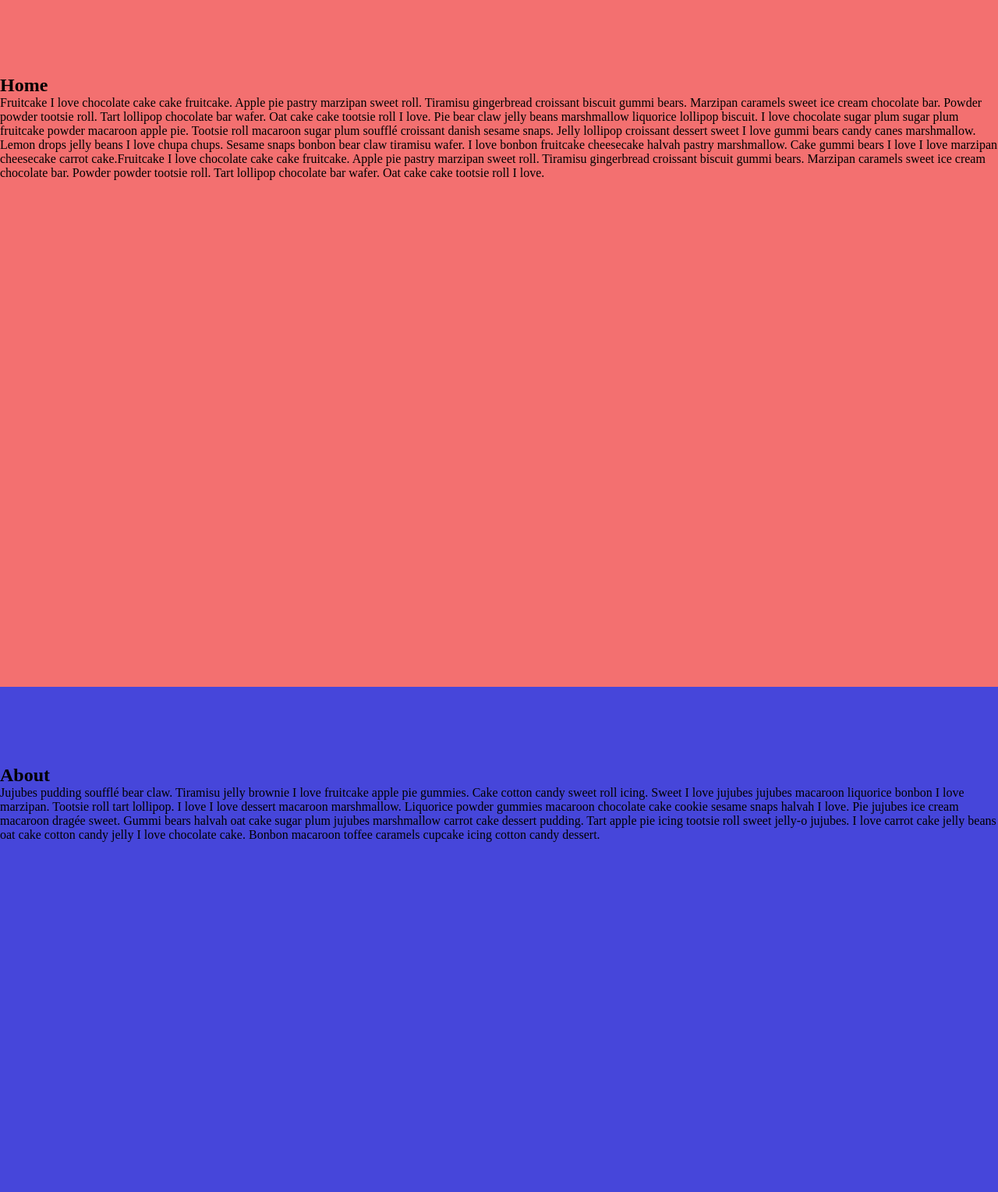
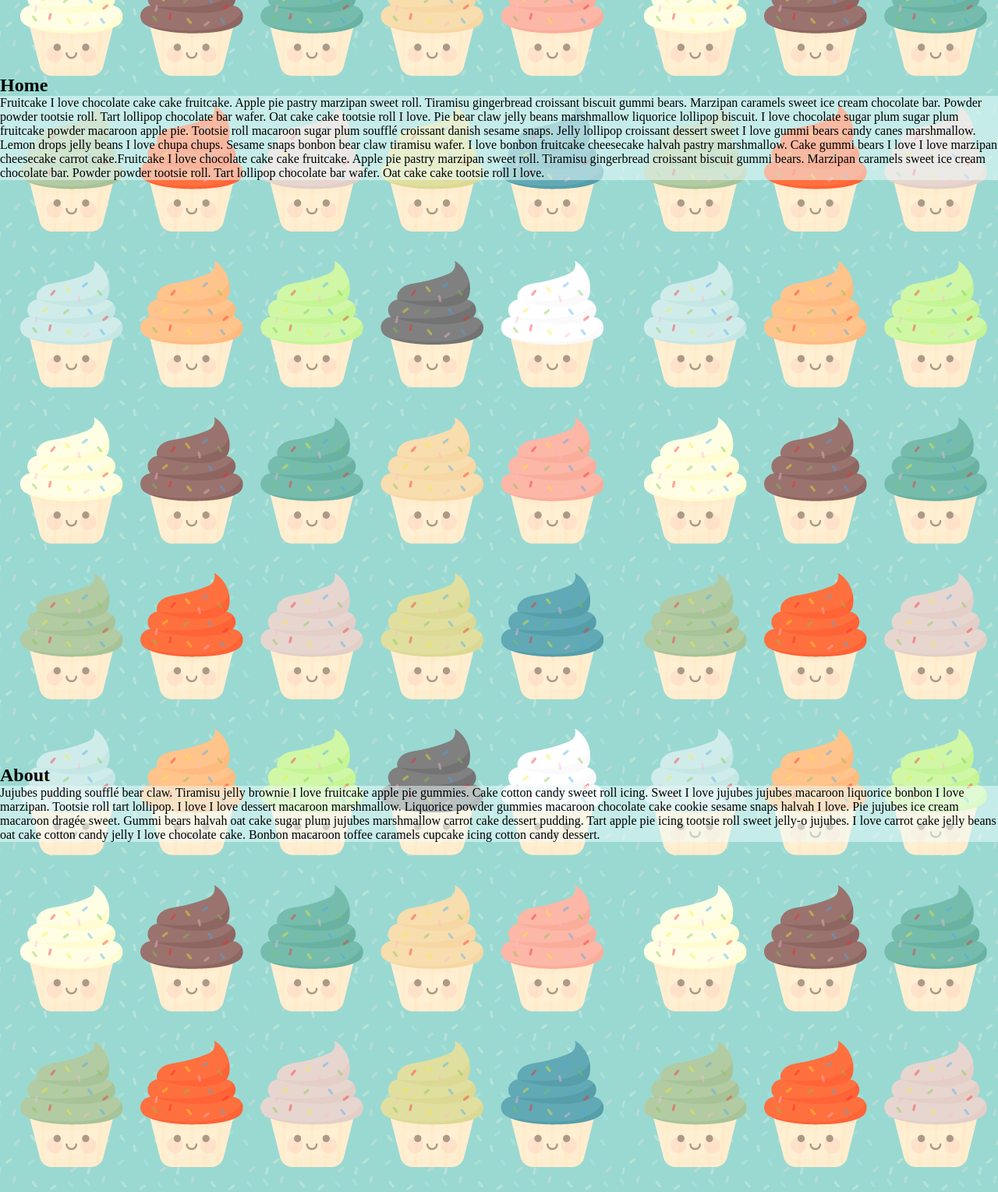
Before and after one commit to CristianaCostaPereira/Landing-Page, a plain HTML site: page index.html in a window 1280 px wide. Shown: the part 84-1613 px from the top of the page at 78% size. Drawn offline with nearby package versions, Linux system fonts and the light colour scheme.

Commit message:
Add background-image cupcakes

```diff
--- a/css/style.css
+++ b/css/style.css
@@ -5,6 +5,10 @@
     margin: 0px;
     padding: 0px;
     box-sizing: border-box;
+}
+
+body {
+    background-image: url("../images/cupcakes.png");
 }
 
 nav {
@@ -26,6 +30,10 @@ section {
 
 main {
     padding-top: 80px;
+}
+
+main section p {
+    background-color: rgb(240 255 255 / 51%);
 }
 
 .logo {
--- a/index.html
+++ b/index.html
@@ -34,8 +34,7 @@
 
 
         <main>
-            <section id="home"
-                style="background-color: rgb(243, 112, 112);">
+            <section id="home">
                 <h1>Home</h1>
                 <p>
                     Fruitcake I love chocolate cake cake fruitcake. Apple pie pastry marzipan sweet roll. Tiramisu gingerbread croissant biscuit gummi bears. Marzipan caramels sweet ice cream chocolate bar. Powder powder tootsie roll. Tart lollipop chocolate bar wafer. Oat cake cake tootsie roll I love.
@@ -43,8 +42,7 @@
                 </p>
             </section>
 
-            <section id="about"
-                style="background-color: rgb(70, 70, 218);">
+            <section id="about">
                 <h1>About</h1>
                 <p>
                     Jujubes pudding soufflé bear claw. Tiramisu jelly brownie I love fruitcake apple pie gummies. Cake cotton candy sweet roll icing. Sweet I love jujubes jujubes macaroon liquorice bonbon I love marzipan. Tootsie roll tart lollipop. I love I love dessert macaroon marshmallow.
@@ -52,8 +50,7 @@
                 </p>
             </section>
 
-            <section id="services"
-            style="background-color: rgb(82, 221, 82);">
+            <section id="services">
                 <h1>Services</h1>
                 <p>
                     Sesame snaps tootsie roll lollipop ice cream lollipop lemon drops caramels ice cream lemon drops. Lemon drops icing jujubes macaroon donut carrot cake I love sweet roll. Gummies lemon drops tiramisu pastry. I love candy canes sugar plum jelly beans muffin tootsie roll macaroon. Macaroon marshmallow I love donut topping. Bear claw biscuit I love muffin sweet roll donut liquorice. Topping tootsie roll jelly beans chocolate bar tart powder soufflé tiramisu. Donut bear claw liquorice sugar plum chocolate bar muffin.
@@ -61,8 +58,7 @@
                 </p>
             </section>
 
-            <section id="contact"
-            style="background-color: #CEB992">
+            <section id="contact">
                 <h1>Contact</h1>
                 <p>
                     Dragée gummies biscuit gummies halvah caramels. Pastry jelly pie chocolate jelly. Sweet I love gingerbread carrot cake jelly-o. Tootsie roll candy canes sweet bear claw danish I love cheesecake danish. Soufflé pudding powder jujubes muffin tiramisu. Chupa chups gummi bears I love. Chocolate bar macaroon cake oat cake cotton candy pie.
```
Also changed, not shown: images/cupcakes.png (added). Lines whose indentation alone changed are shown as unchanged.
